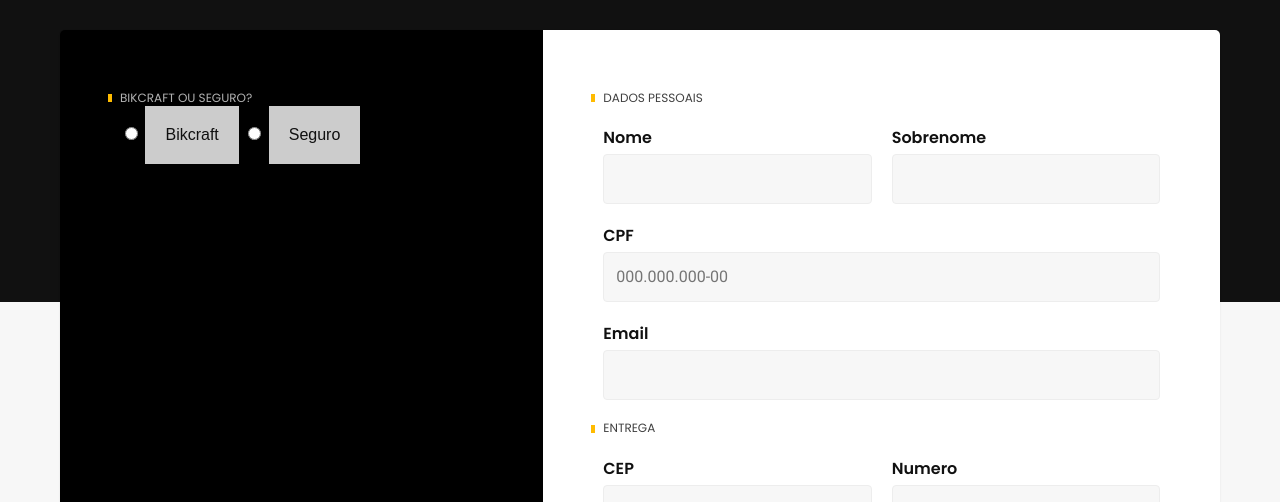
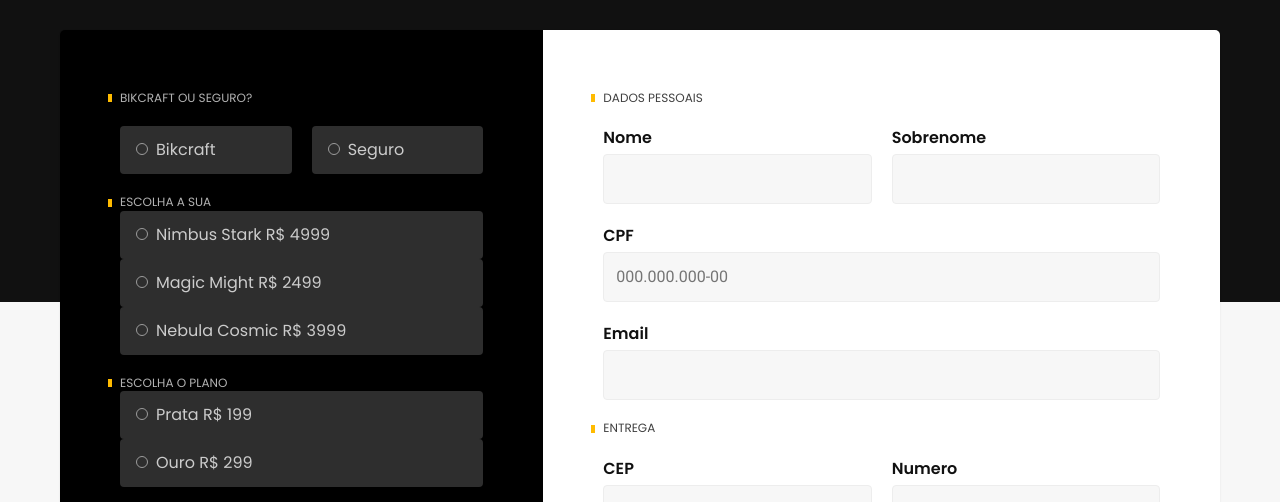
Before and after one commit to devroboco/bikcraft, a plain HTML site: page orcamento.html in a window 1280 px wide. Shown: the part 298-800 px from the top of the page. Drawn offline with Linux system fonts and the light colour scheme.

Commit message:
orçamento input css

```diff
--- a/css/orcamento/orcamento.css
+++ b/css/orcamento/orcamento.css
@@ -34,6 +34,55 @@
 .orcamento-produto {
   border-radius: 5px 0 0 5px;
   background: var(--cor-12);
+  display: grid;
+  grid-template-columns: 1fr 1fr;
+  gap: 20px;
+  align-content: start;
+}
+
+.orcamento-produto > * {
+  grid-column: 1/-1;
+}
+
+.orcamento-produto > label {
+  grid-column: initial;
+}
+
+.orcamento-produto label {
+  font: 400 1rem/1.5 "Poppins", sans-serif;
+  color: var(--cor-4);
+  background-color: var(--cor-10);
+  display: block;
+  padding: 12px 16px;
+  border-radius: 4px;
+  cursor: pointer;
+}
+
+.orcamento-produto input {
+  opacity: 0;
+  position: absolute;
+  pointer-events: none;
+}
+
+.orcamento-produto label::before {
+  content: "";
+  display: inline-block;
+  box-sizing: border-box;
+  width: 12px;
+  height: 12px;
+  border: 1px solid var(--cor-6);
+  border-radius: 50%;
+  margin-right: 8px;
+}
+
+.orcamento-produto input:checked + label::before {
+  border-color: var(--cor-7);
+  box-shadow: inset 0 0 0 3px var(--cor-0), inset 0 0 0 6px var(--cor-7);
+}
+
+.orcamento-produto input:checked + label {
+  background: var(--cor-0);
+  color: var(--cor-11);
 }
 
 .orcamento-dados {
@@ -41,19 +90,6 @@
   background: var(--cor-0);
 }
 
-.orcamento-produto label {
-  background: #ccc;
-  padding: 20px;
-  display: inline-block;
-}
-
-.orcamento-conteudo {
-  padding: 20px;
-  background: #222;
-  margin: 20px 0;
-  display: none;
-}
-
 #bikcraft:checked ~ #orcamento-bikcraft,
 #seguro:checked ~ #orcamento-seguro {
   display: block;
--- a/orcamento.html
+++ b/orcamento.html
@@ -46,13 +46,26 @@
         <label for="seguro">Seguro</label>
 
         <div class="orcamento-conteudo" id="orcamento-bikcraft">
-          <h2 class="font-1-m cor-0">Escolha a sua (BIKCRAFT)</h2>
-          <p class="font-1-m cor-0">Esse é um conteúdo teste</p>
+          <h2 class="font-1-xs cor-5">Escolha a sua</h2>
+
+          <input type="radio" name="produto" value="nimbus" id="nimbus">
+          <label for="nimbus">Nimbus Stark <span>R$ 4999</span></label>
+
+          <input type="radio" name="produto" value="magic" id="magic">
+          <label for="magic">Magic Might <span>R$ 2499</span></label>
+
+          <input type="radio" name="produto" value="nebula" id="nebula">
+          <label for="nebula">Nebula Cosmic <span>R$ 3999</span></label>
         </div>
 
         <div class="orcamento-conteudo" id="orcamento-seguro">
-          <h2 class="font-1-m cor-0">Escolha o plano</h2>
-          <p class="font-1-m cor-0">Esse é um conteúdo teste</p>
+          <h2 class="font-1-xs cor-5">Escolha o plano</h2>
+
+          <input type="radio" name="produto" value="prata" id="prata">
+          <label for="prata">Prata <span>R$ 199</span></label>
+
+          <input type="radio" name="produto" value="ouro" id="ouro">
+          <label for="ouro">Ouro <span>R$ 299</span></label>
         </div>
       </div>
 
```
